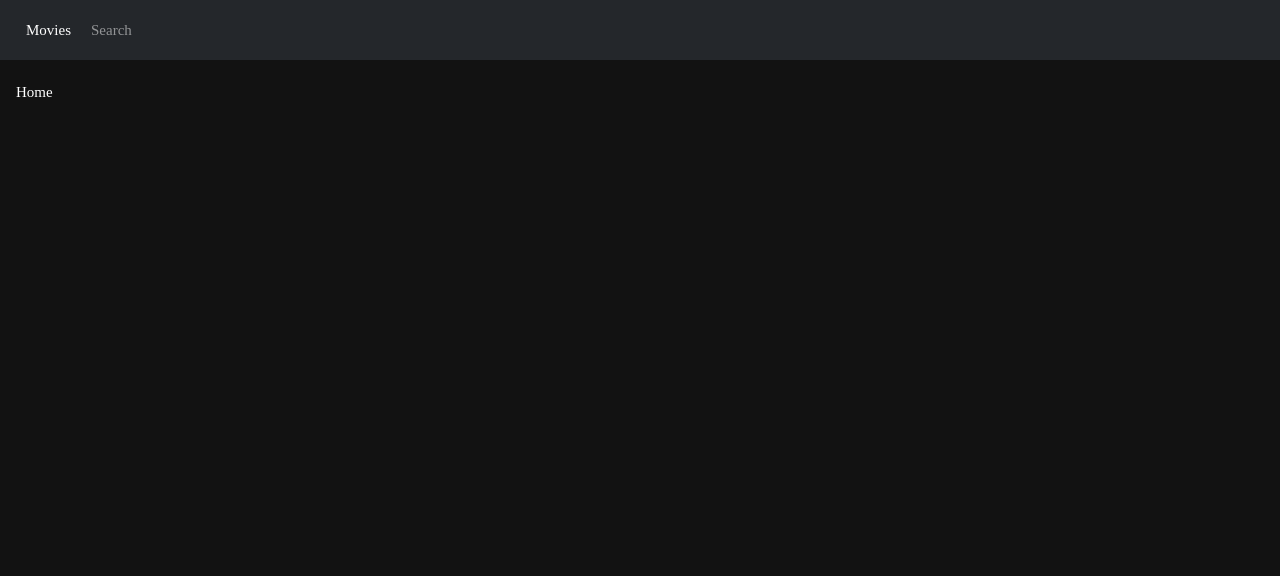
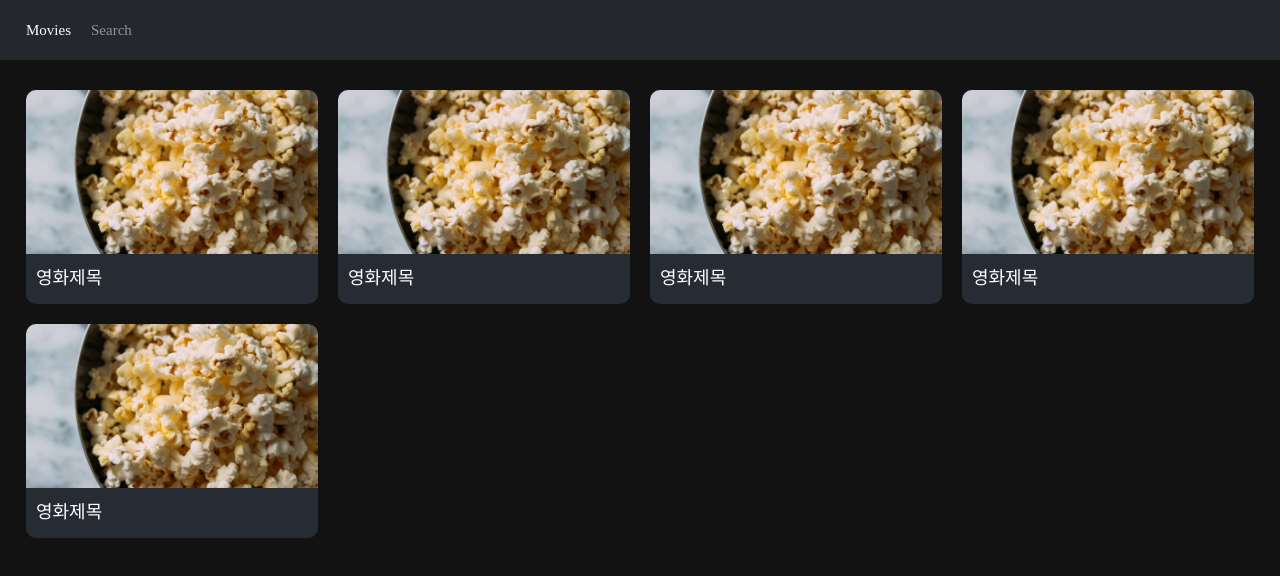
Before and after one commit to adfffewr/react-movie-app, a React (Create React App) app: page / in a window 1280 px wide. Shown: the top 576 px of the page. Built offline with nearby package versions, Linux system fonts and the light colour scheme.

Commit message:
ItemList 컴포넌트 작성

```diff
--- a/src/components/GlobalStyles.js
+++ b/src/components/GlobalStyles.js
@@ -16,4 +16,6 @@ export const GlobalStyles = createGlobalStyle`
 export const palette = {
   white: '#fff',
   black: '#000',
+  gray1: '#24272b',
+  gray2: '#272c34',
 };
--- a/src/components/Header.js
+++ b/src/components/Header.js
@@ -19,7 +19,7 @@ const Nav = styled.nav`
   height: 100%;
   padding: 0 16px;
   box-sizing: border-box;
-  background-color: #24272b;
+  background-color: ${palette.gray1};
 `;
 
 const ListUl = styled.ul`
@@ -29,7 +29,7 @@ const ListUl = styled.ul`
 `;
 
 const List = styled.li`
-  ${(props) => console.log(props.path)}
+  /* ${(props) => console.log(props.path)} */
   /* ${(props) => {
     if (props.path) {
       return css`
@@ -47,7 +47,7 @@ const List = styled.li`
 `;
 
 const Header = (props) => {
-  console.log(props);
+  // console.log(props);
   return (
     <>
       <HeaderBox>
--- /dev/null
+++ b/src/components/ItemList.js
@@ -0,0 +1,68 @@
+// ItemList.js
+
+import React from 'react';
+import styled from 'styled-components';
+import { Link } from 'react-router-dom';
+import { palette } from './GlobalStyles';
+import popcorn from '../assets/popcorn.jpg';
+
+const ItemContainer = styled.div`
+  background-color: ${palette.gray2};
+  border-radius: 10px;
+  transition: transform 0.2s;
+  overflow: hidden;
+  a {
+    text-decoration: none;
+  }
+  &:hover {
+    transform: translateY(-10px);
+  }
+`;
+
+const ImageBox = styled.div`
+  width: 100%;
+  position: relative;
+  &:before {
+    content: '';
+    display: block;
+    padding-bottom: 56.25%;
+  }
+  img {
+    position: absolute;
+    left: 0;
+    top: 0;
+    display: block;
+    width: 100%;
+    height: 100%;
+    object-fit: cover;
+  }
+`;
+
+const TitleBox = styled.div`
+  padding: 10px;
+  box-sizing: border-box;
+`;
+
+const Title = styled.h3`
+  font-size: 18px;
+  color: ${palette.white};
+`;
+
+const ItemList = () => {
+  return (
+    <>
+      <ItemContainer>
+        <Link to="/">
+          <ImageBox>
+            <img src={popcorn} alt="팝콘" />
+          </ImageBox>
+          <TitleBox>
+            <Title>영화제목</Title>
+          </TitleBox>
+        </Link>
+      </ItemContainer>
+    </>
+  );
+};
+
+export default ItemList;
--- a/src/routes/Home.js
+++ b/src/routes/Home.js
@@ -2,11 +2,46 @@
 
 import React from 'react';
 import styled from 'styled-components';
+import ItemList from '../components/ItemList';
+
+const ListBox = styled.ul`
+  display: flex;
+  flex-wrap: wrap;
+`;
+
+const List = styled.li`
+  width: 100%;
+  padding: 10px;
+  box-sizing: border-box;
+  @media screen and (min-width: 768px) {
+    width: 33.33%;
+  }
+
+  @media screen and (min-width: 1200px) {
+    width: 25%;
+  }
+`;
 
 const Home = () => {
   return (
     <>
-      <div>Home</div>
+      <ListBox>
+        <List>
+          <ItemList />
+        </List>
+        <List>
+          <ItemList />
+        </List>
+        <List>
+          <ItemList />
+        </List>
+        <List>
+          <ItemList />
+        </List>
+        <List>
+          <ItemList />
+        </List>
+      </ListBox>
     </>
   );
 };
```
Also changed, not shown: src/assets/popcorn.jpg (added).
